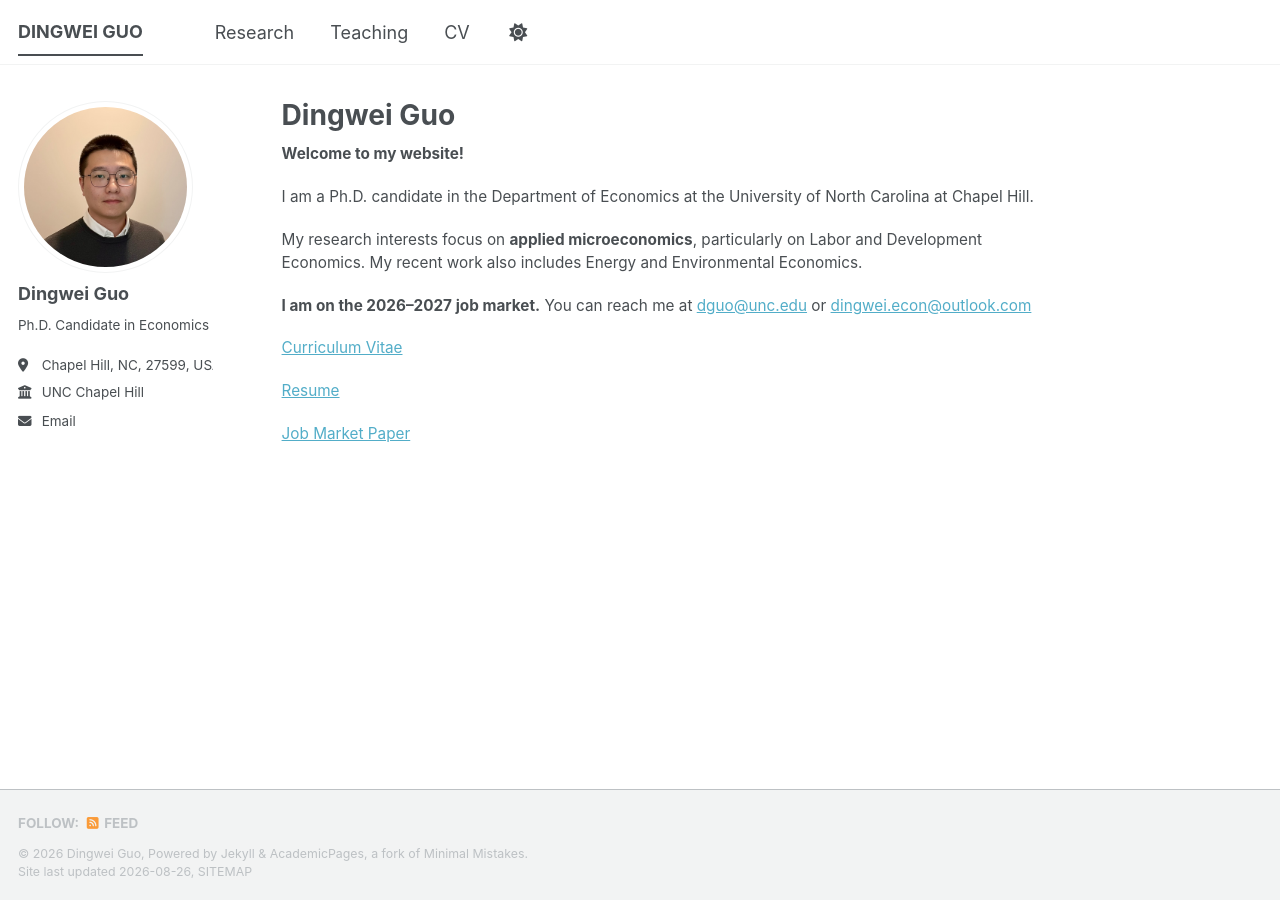
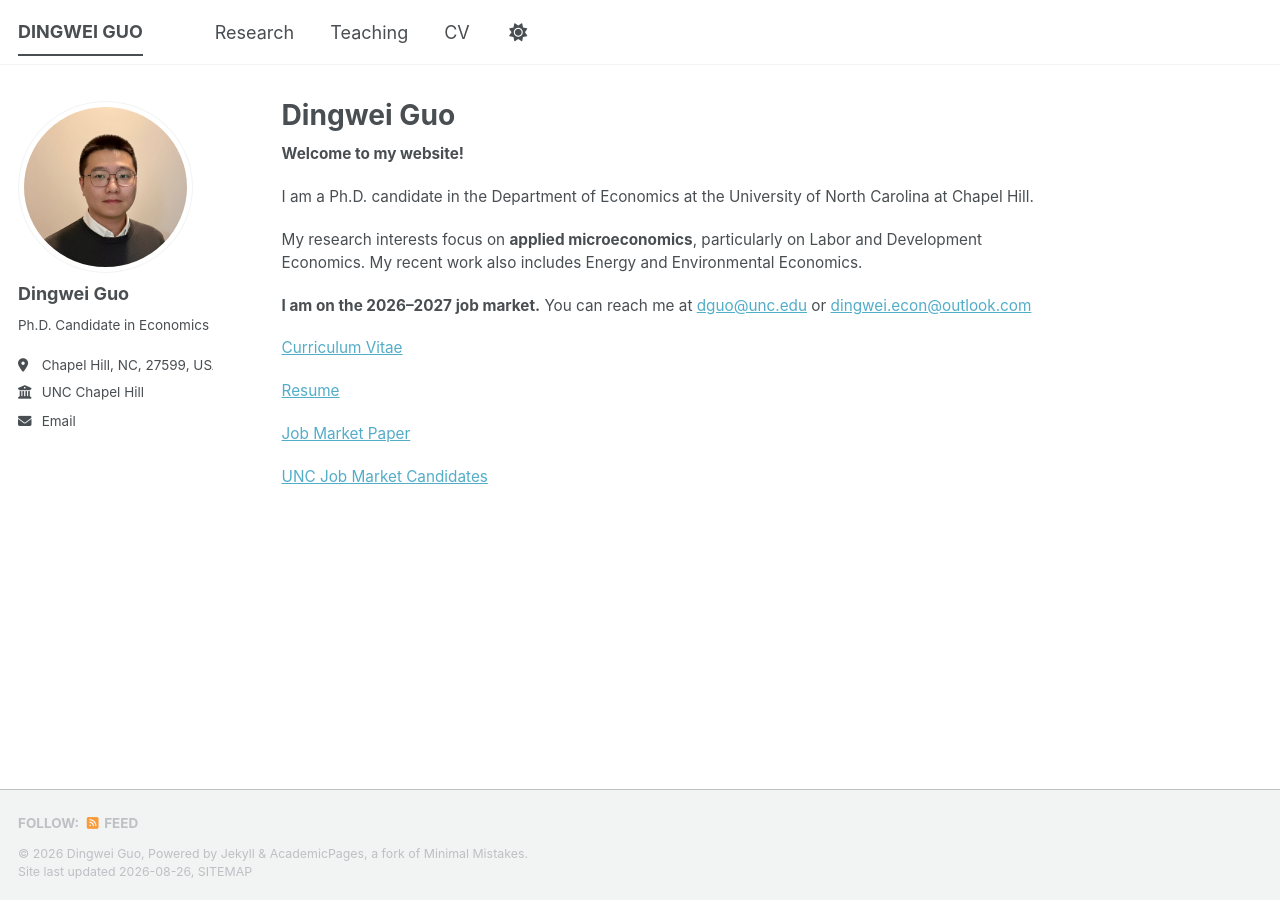
Before and after one commit to dw-guo/dw-guo.github.io, a Jekyll site: the page built from _pages/about.md, in a window 1280 px wide. Built offline with Jekyll 4.4.1, drawn with Linux system fonts in a browser that asks for light colours; a style sheet for code colours, icons or effects is not loaded.

Commit message:
Add link to UNC Job Market Candidates

```diff
--- a/_pages/about.md
+++ b/_pages/about.md
@@ -28,3 +28,5 @@ My research interests focus on **applied microeconomics**, particularly on Labor
 [Resume](/files/Resume.pdf)
 
 [Job Market Paper](/files/AgTax.pdf)
+
+[UNC Job Market Candidates]([/files/AgTax.pdf](https://econ.unc.edu/job-market-candidates/))
```
